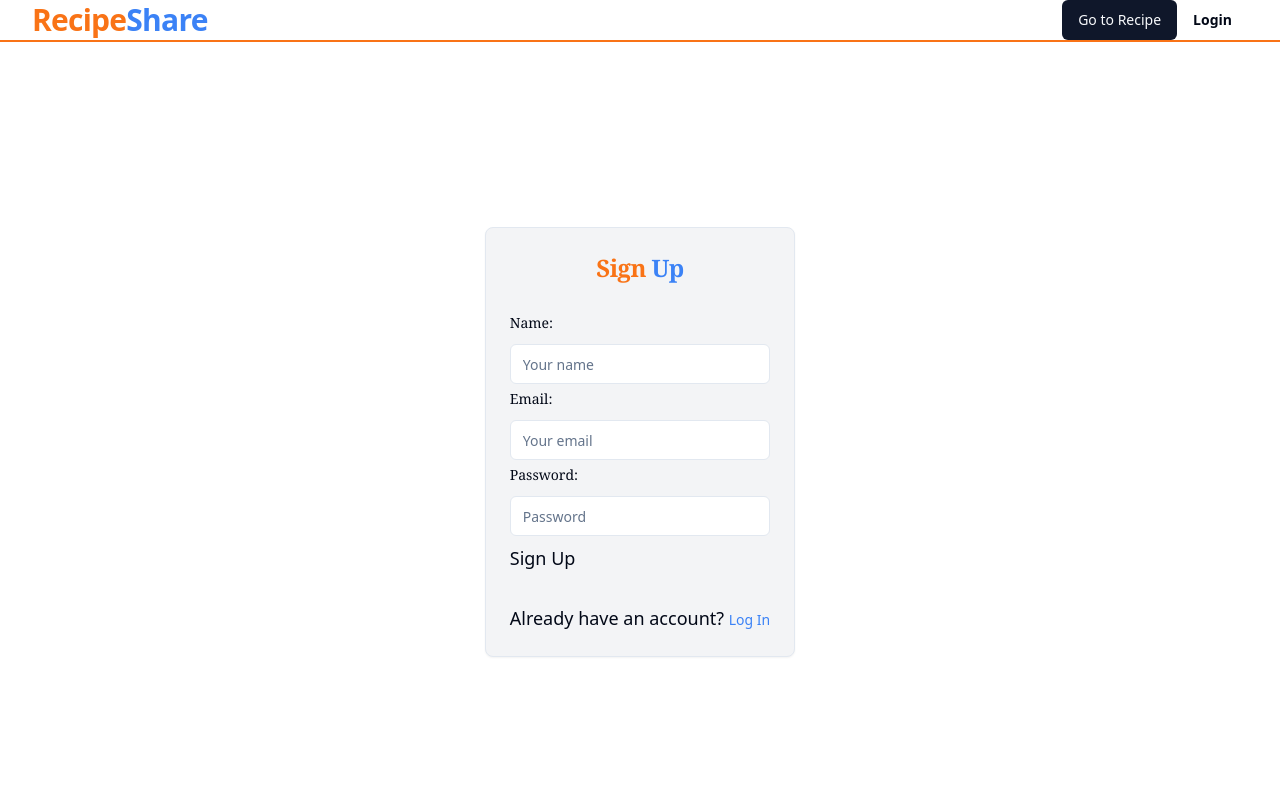
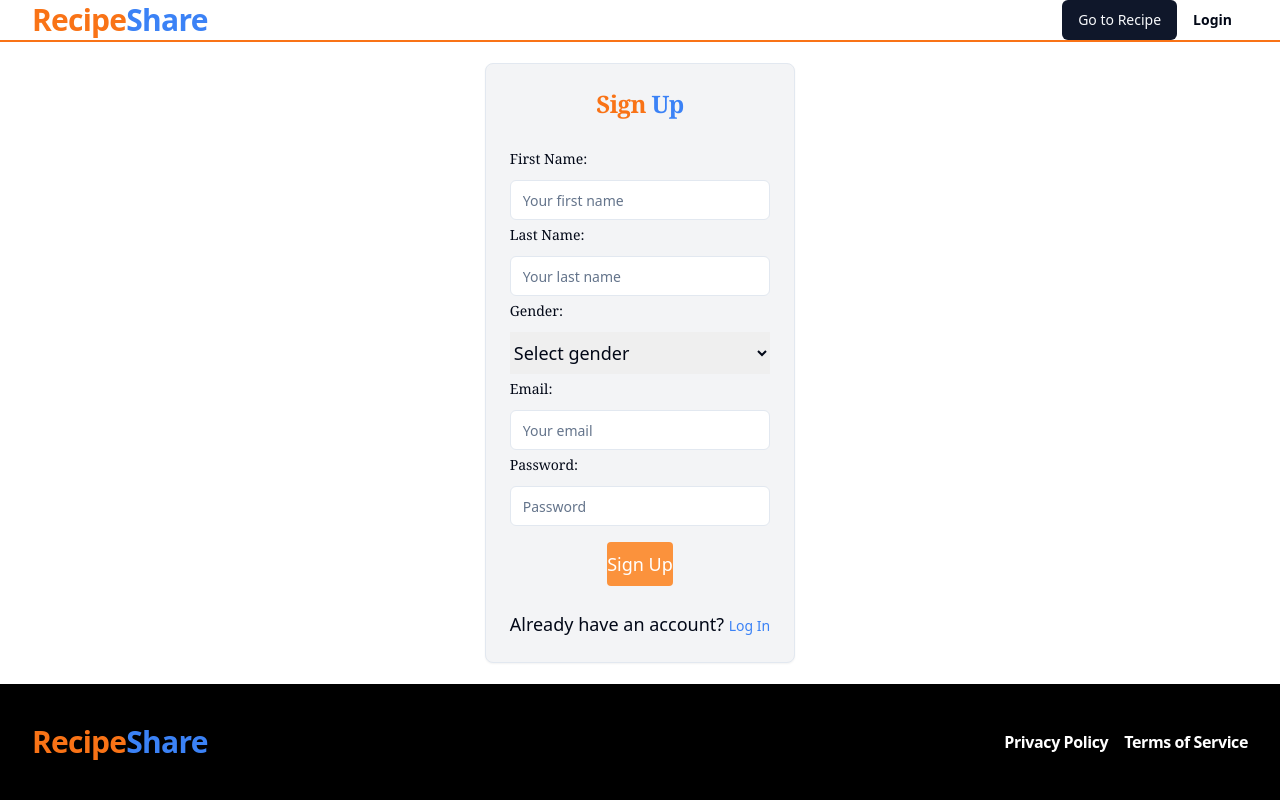
Before and after one commit to hhandu/recipe-share-frontend-dev, a React (Vite) app: page /signup in a window 1280 px wide. Shown: the top 800 px of the page. Built offline with nearby package versions, Linux system fonts and the light colour scheme.

Commit message:
sign up fixed

```diff
--- a/src/Pages/SignUpPage.tsx
+++ b/src/Pages/SignUpPage.tsx
@@ -4,7 +4,7 @@ import {
     CardFooter,
     CardHeader,
     CardTitle,
-} from "@/components/ui/card"
+} from "@/components/ui/card";
 import Header from '@/components/Header';
 import Footer from '@/components/footer';
 import { useForm, SubmitHandler } from "react-hook-form";
@@ -13,19 +13,24 @@ import { Label } from "@/components/ui/label";
 import { Link } from "react-router-dom";
 
 interface IFormInputs {
-    name: string;
+    firstName: string;
+    lastName: string;
+    gender: string;
     email: string;
     password: string;
 }
 
-const onSubmit: SubmitHandler<IFormInputs> = data => console.log(data);
+const onSubmit: SubmitHandler<IFormInputs> = data => {
+    console.log(data);
+    // Prevent page reload by not calling any page navigation or refresh functions here
+};
 
 const SignupPage = () => {
     const { register, formState: { errors }, handleSubmit } = useForm<IFormInputs>();
     return (
-        <div>
+        <div className="flex flex-col min-h-screen">
             <Header />
-            <div className='flex h-screen justify-center items-center'>
+            <div className='flex flex-1 justify-center items-center'>
                 <Card className="bg-gray-100 rounded-lg text-lg">
                     <CardHeader>
                         <CardTitle className='text-center text-2xl font-bold font-serif'>
@@ -36,24 +41,63 @@ const SignupPage = () => {
                     <CardContent>
                         <form onSubmit={handleSubmit(onSubmit)}>
                             <div className="grid w-full max-w-sm items-center gap-1.5 mx-auto">
-                                <Label htmlFor="name" className="py-2 font-xl font-serif">Name:</Label>
+                                <Label htmlFor="firstName" className="py-2 font-xl font-serif">First Name:</Label>
                                 <Input
                                     className="py-2"
                                     type="text"
-                                    id="name"
-                                    placeholder="Your name"
-                                    {...register("name", {
+                                    id="firstName"
+                                    placeholder="Your first name"
+                                    {...register("firstName", {
                                         required: {
                                             value: true,
-                                            message: 'Name is required',
+                                            message: 'First name is required',
                                         },
                                         minLength: {
-                                            value: 3,
-                                            message: 'Name must be at least 3 characters long',
+                                            value: 2,
+                                            message: 'First name must be at least 2 characters long',
                                         }
                                     })}
                                 />
-                                {errors.name && <p className='text-orange-500'>{errors.name?.message}</p>}
+                                {errors.firstName && <p className='text-orange-500'>{errors.firstName?.message}</p>}
+                            </div>
+                            <div className="grid w-full max-w-sm items-center gap-1.5 mx-auto">
+                                <Label htmlFor="lastName" className="py-2 font-xl font-serif">Last Name:</Label>
+                                <Input
+                                    className="py-2"
+                                    type="text"
+                                    id="lastName"
+                                    placeholder="Your last name"
+                                    {...register("lastName", {
+                                        required: {
+                                            value: true,
+                                            message: 'Last name is required',
+                                        },
+                                        minLength: {
+                                            value: 2,
+                                            message: 'Last name must be at least 2 characters long',
+                                        }
+                                    })}
+                                />
+                                {errors.lastName && <p className='text-orange-500'>{errors.lastName?.message}</p>}
+                            </div>
+                            <div className="grid w-full max-w-sm items-center gap-1.5 mx-auto">
+                                <Label htmlFor="gender" className="py-2 font-xl font-serif">Gender:</Label>
+                                <select
+                                    className="py-2"
+                                    id="gender"
+                                    {...register("gender", {
+                                        required: {
+                                            value: true,
+                                            message: 'Gender is required',
+                                        }
+                                    })}
+                                >
+                                    <option value="">Select gender</option>
+                                    <option value="male">Male</option>
+                                    <option value="female">Female</option>
+                                    <option value="other">Other</option>
+                                </select>
+                                {errors.gender && <p className='text-orange-500'>{errors.gender?.message}</p>}
                             </div>
                             <div className="grid w-full max-w-sm items-center gap-1.5 mx-auto">
                                 <Label htmlFor="email" className="py-2 font-xl font-serif">Email:</Label>
@@ -89,7 +133,9 @@ const SignupPage = () => {
                                 />
                                 {errors.password && <p className='text-orange-500'>{errors.password?.message}</p>}
                             </div>
-                            <input className="py-2" type="submit" value="Sign Up" />
+                            <div className="flex justify-center mt-4">
+                                <button className="py-2 bg-orange-400 text-white rounded" type="submit">Sign Up</button>
+                            </div>
                         </form>
                     </CardContent>
                     <CardFooter>
```
